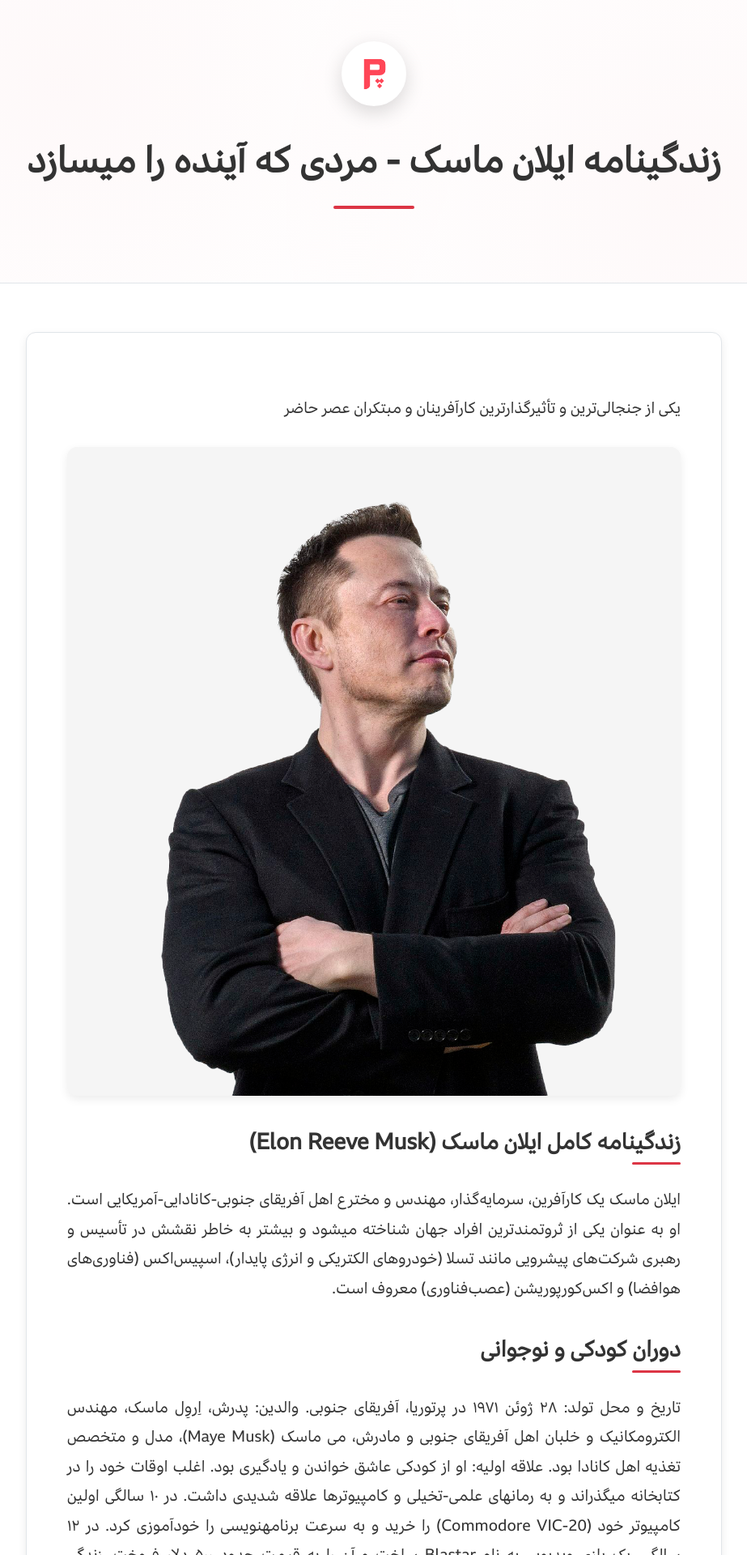
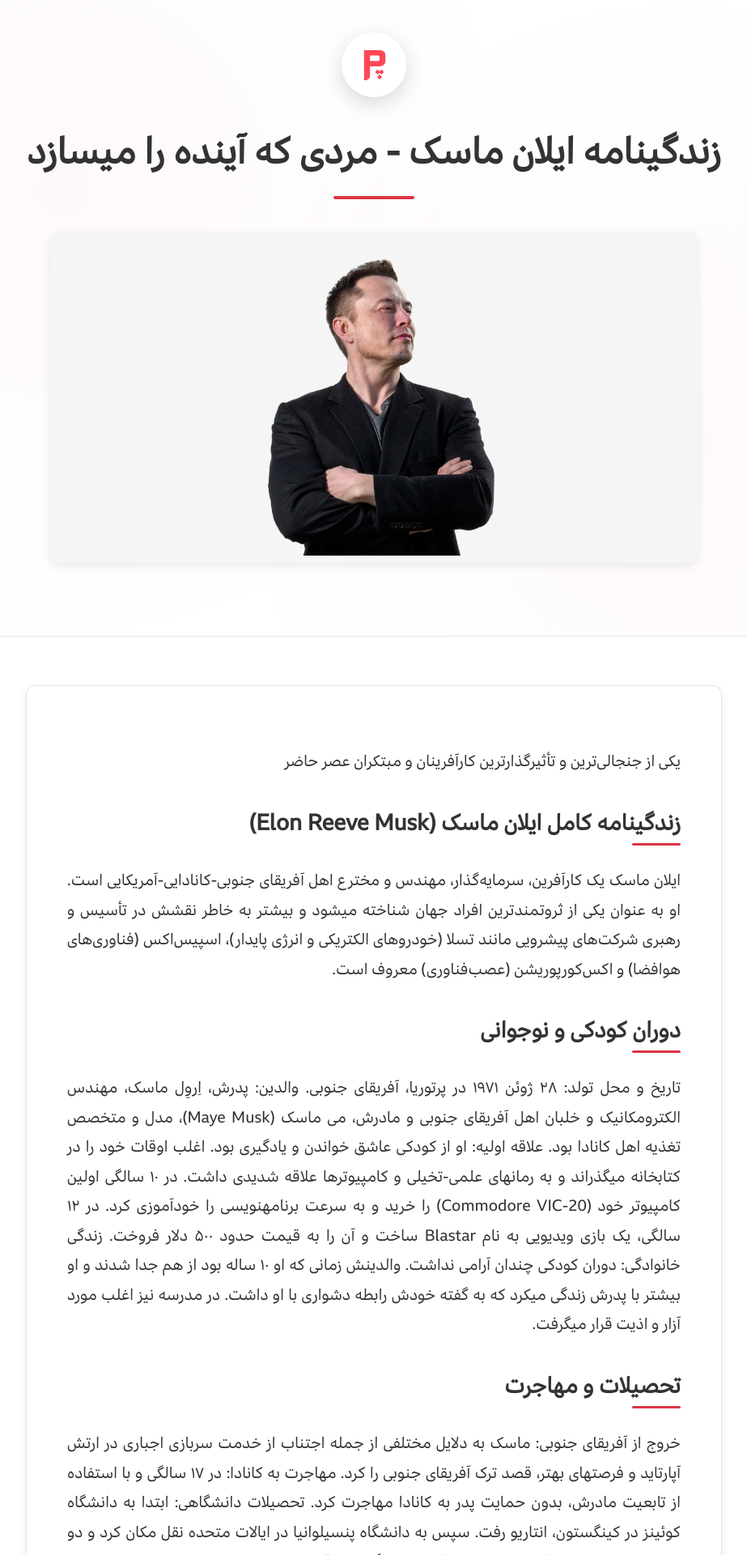
Before and after one commit to darkblog/darkblog.github.io, a Jekyll site: the page built from _posts/2025-9-7-17.md, in a window 1280 px wide. Shown: the top 1920 px of the page at 81% size, without its empty margins (178-1101 px from the left). Built offline with Jekyll 4.4.1, drawn with Linux system fonts in a browser that asks for light colours.

Commit message:
Update 2025-9-7-17.md

```diff
--- a/_posts/2025-9-7-17.md
+++ b/_posts/2025-9-7-17.md
@@ -1,11 +1,10 @@
 ---
 layout: post
 title: زندگینامه ایلان ماسک - مردی که آینده را میسازد
+image: /biography/elon-musk.png
 ---
 
 یکی از جنجالی‌ترین و تأثیرگذارترین کارآفرینان و مبتکران عصر حاضر
-
-<img src="/biography/elon-musk.png" alt="ایلان ماسک" loading="lazy">
 
 ## زندگینامه کامل ایلان ماسک (Elon Reeve Musk)
 
```
